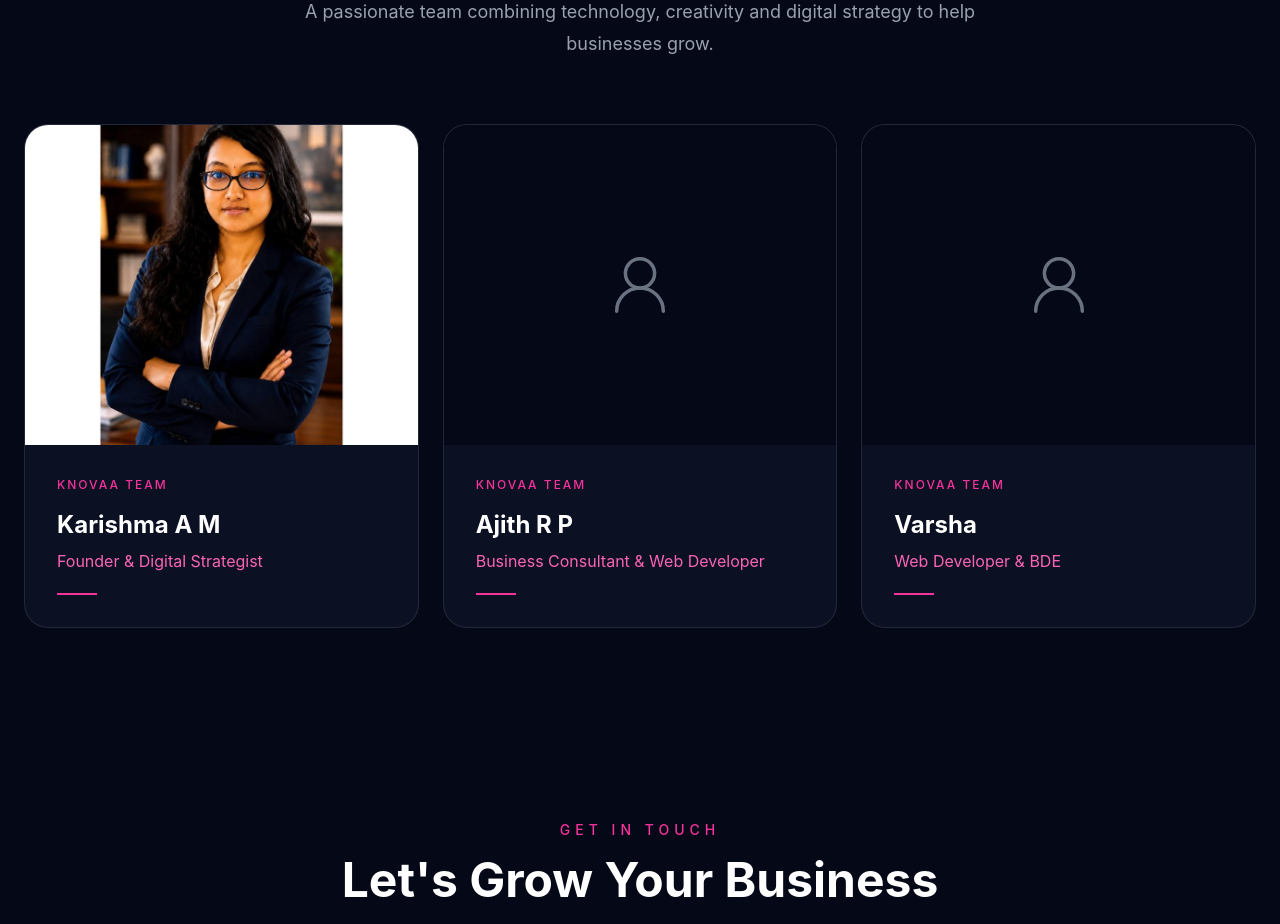
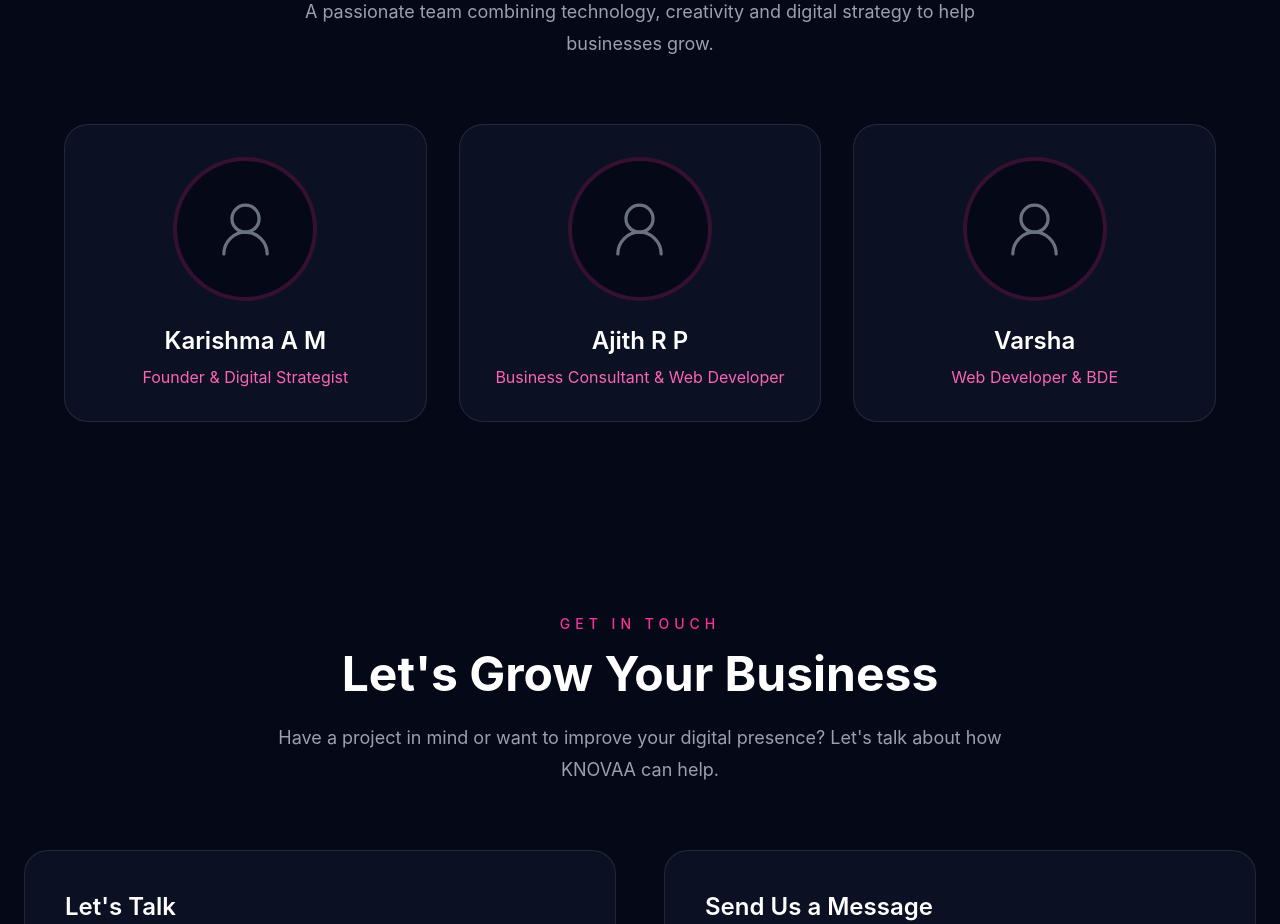
Before and after one commit to ajithrichardpaul/knovaa-website, a React (Vite) app: page / in a window 1280 px wide. Shown: the part 3540-4464 px from the top of the page. Built offline with nearby package versions, Linux system fonts and the light colour scheme.

Commit message:
Update team section

```diff
--- a/src/components/home/OurTeam.tsx
+++ b/src/components/home/OurTeam.tsx
@@ -4,7 +4,7 @@ const team = [
   {
     name: "Karishma A M",
     role: "Founder & Digital Strategist",
-    image: "/team/karishma.jpg",
+    image: "",
   },
   {
     name: "Ajith R P",
@@ -44,22 +44,20 @@ const OurTeam = () => {
 
         </div>
 
-
         {/* Team Cards */}
-<div className="grid lg:grid-cols-3 gap-6 mt-16">
+        <div className="grid md:grid-cols-2 lg:grid-cols-3 gap-8 max-w-6xl mx-auto mt-16">
 
           {team.map((member) => (
 
             <div
               key={member.name}
-      className="group bg-[#0B1023] border border-white/10 rounded-3xl overflow-hidden transition-all duration-500 hover:-translate-y-2 hover:border-pink-500/40"
+              className="group bg-[#0B1023] border border-white/10 rounded-3xl p-8 text-center transition-all duration-500 hover:-translate-y-2 hover:border-pink-500/40"
             >
 
-      {/* Card Layout */}
-      <div className="flex flex-col sm:flex-row lg:flex-col">
+              {/* Profile Image */}
+              <div className="flex justify-center">
 
-        {/* Image */}
-        <div className="w-full sm:w-1/2 lg:w-full h-72 sm:h-72 lg:h-80 bg-[#050816]">
+                <div className="w-36 h-36 rounded-full overflow-hidden border-4 border-pink-500/20 bg-[#050816] flex items-center justify-center">
 
                   {member.image ? (
                     <img
@@ -68,38 +66,26 @@ const OurTeam = () => {
                       className="w-full h-full object-cover"
                     />
                   ) : (
-            <div className="w-full h-full flex items-center justify-center">
                     <UserRound
-                size={70}
+                      size={65}
                       strokeWidth={1.2}
                       className="text-gray-500"
                     />
-            </div>
                   )}
 
                 </div>
 
+              </div>
 
-        {/* Details */}
-        <div className="w-full sm:w-1/2 lg:w-full p-6 sm:p-8 lg:p-8 flex flex-col justify-center">
-
-          <p className="text-pink-500 uppercase tracking-[2px] text-xs font-medium">
-            KNOVAA Team
-          </p>
-
-          <h3 className="text-2xl font-bold text-white mt-4 whitespace-nowrap">
+              {/* Name */}
+              <h3 className="text-2xl font-semibold text-white mt-6">
                 {member.name}
               </h3>
 
-          <p className="text-pink-400 text-base mt-2 leading-6">
+              {/* Role */}
+              <p className="text-pink-400 mt-2">
                 {member.role}
               </p>
-
-          <div className="w-10 h-[2px] bg-pink-500 mt-5" />
-
-        </div>
-
-      </div>
 
             </div>
 
```
Lines whose indentation alone changed are shown as unchanged.
